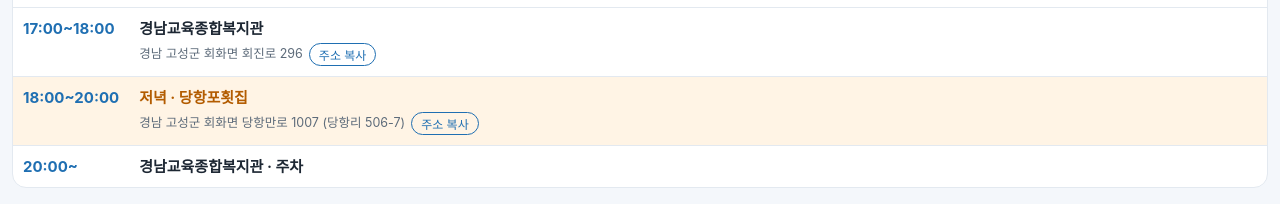
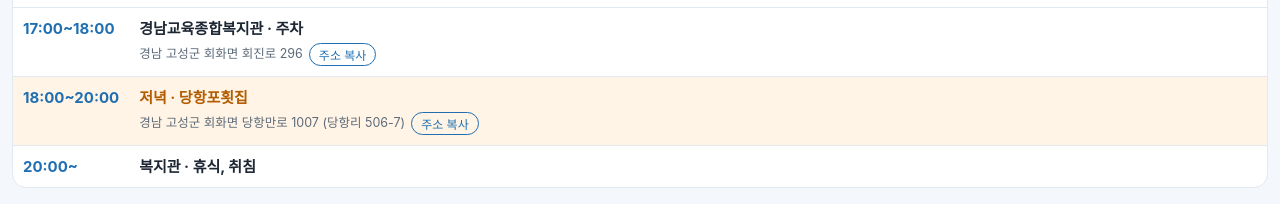
Before and after one commit to yhynong-beep/yongwoo-account, a plain HTML site: page 2026/일정표.html in a window 1280 px wide. Shown: the part 578-782 px from the top of the page. Drawn offline with Linux system fonts and the light colour scheme.

Commit message:
일정표.html 업데이트

```diff
--- a/2026/일정표.html
+++ b/2026/일정표.html
@@ -39,9 +39,9 @@ tr.meal{background:var(--meal)}
 <tr><td class="t">13:30~15:30</td><td class="a"><b>카페 · 드스텔라</b><small>경남 통영시 운하1길 65 (미수동 1-1)</small></td></tr>
 <tr><td class="t">15:30~16:00</td><td class="a"><b>해저터널</b><small>주차장: 경남 통영시 봉평동 446-20</small></td></tr>
 <tr><td class="t">16:00~17:00</td><td class="a"><b>이순신공원</b><small>경남 통영시 이순신공원길 205</small></td></tr>
-<tr><td class="t">17:00~18:00</td><td class="a"><b>경남교육종합복지관</b><small>경남 고성군 회화면 회진로 296</small></td></tr>
+<tr><td class="t">17:00~18:00</td><td class="a"><b>경남교육종합복지관 · 주차</b><small>경남 고성군 회화면 회진로 296</small></td></tr>
 <tr class="meal"><td class="t">18:00~20:00</td><td class="a"><b>저녁 · 당항포횟집</b><small>경남 고성군 회화면 당항만로 1007 (당항리 506-7)</small></td></tr>
-<tr><td class="t">20:00~</td><td class="a"><b>경남교육종합복지관 · 주차</b></td></tr>
+<tr><td class="t">20:00~</td><td class="a"><b>복지관 · 휴식, 취침</b></td></tr>
 </table>
 </div>
 
```
